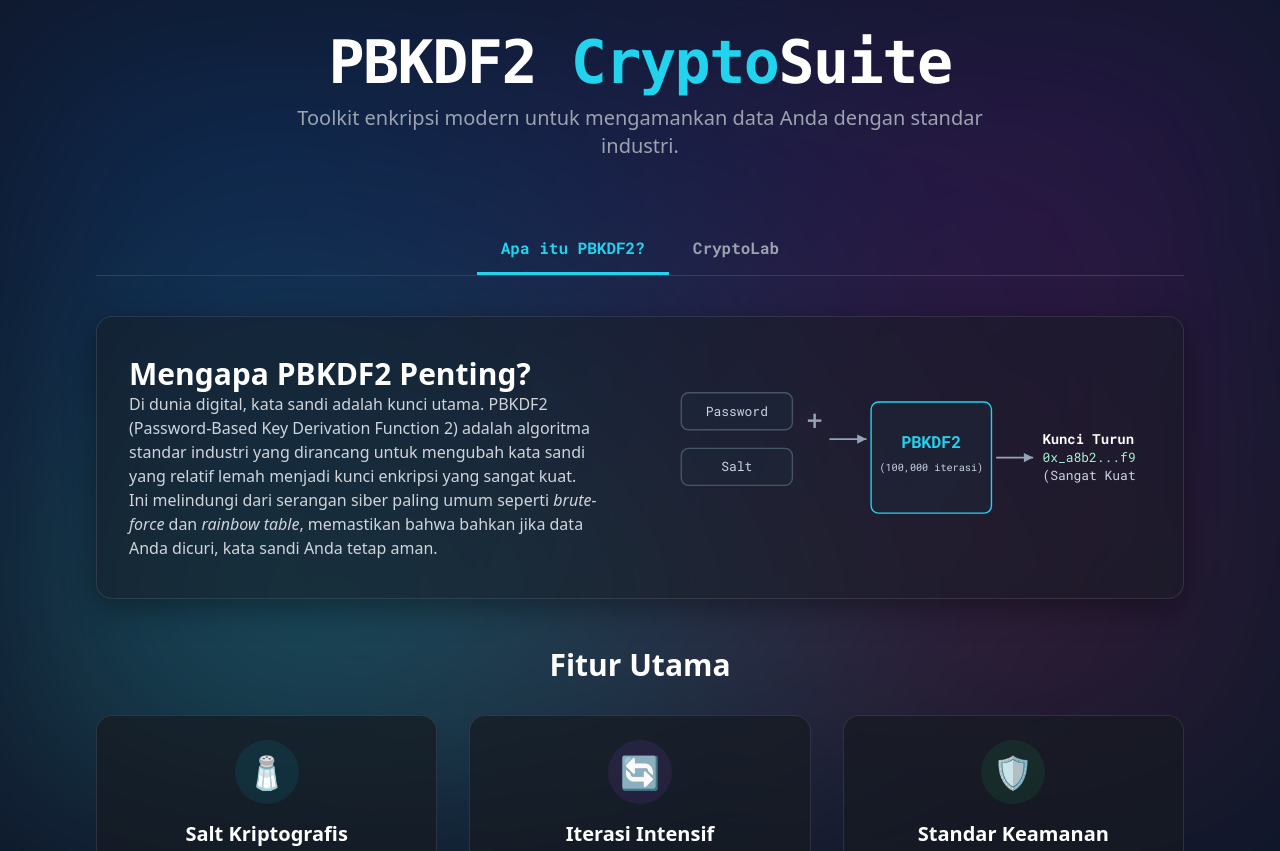
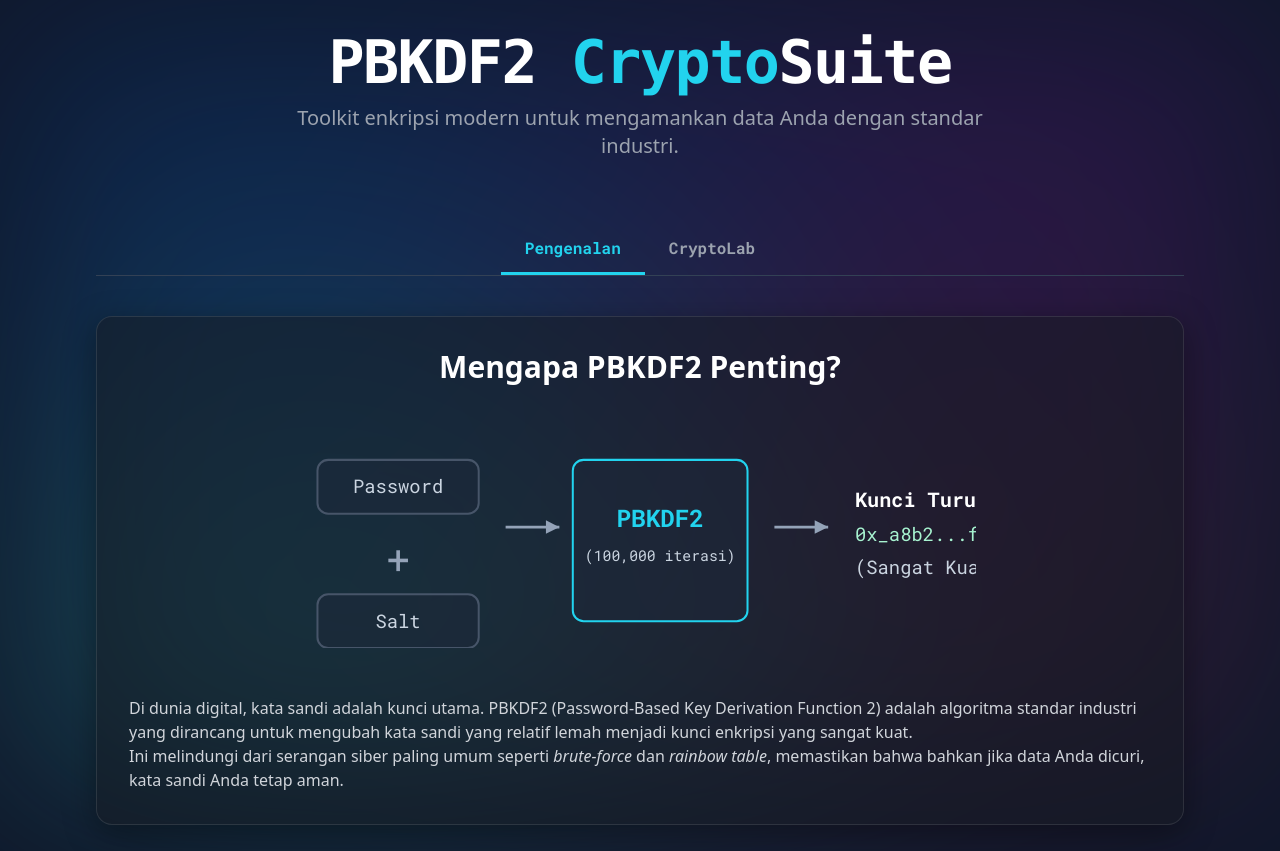
Before and after one commit to Almaghribiyya/pbkdf2-webapp, a website: page index.html in a window 1280 px wide. Shown: the top 851 px of the page. Drawn offline with nearby package versions, Linux system fonts and the light colour scheme.

Commit message:
fix: update button label and improve content layout for better readability

```diff
--- a/index.html
+++ b/index.html
@@ -31,7 +31,7 @@
 
         <!-- Navigasi Tab -->
         <div class="mb-10 flex justify-center border-b border-slate-700">
-            <button id="tab-home" class="tab-button active">Apa itu PBKDF2?</button>
+            <button id="tab-home" class="tab-button active">Pengenalan</button>
             <button id="tab-crypto" class="tab-button">CryptoLab</button>
         </div>
 
@@ -40,16 +40,11 @@
             <!-- Konten Beranda -->
             <section id="home-content">
                 <div class="space-y-12">
+                    <div class="glass-card p-6 md:p-8">
+                        <h2 class="text-3xl font-semibold text-white text-center mb-8">Mengapa PBKDF2 Penting?</h2>
 
-                    <div class="glass-card p-6 md:p-8 grid md:grid-cols-2 gap-8 items-center">
-                        <div class="prose prose-invert max-w-none">
-                            <h2 class="text-3xl font-semibold text-white">Mengapa PBKDF2 Penting?</h2>
-                            <p>Di dunia digital, kata sandi adalah kunci utama. PBKDF2 (Password-Based Key Derivation Function 2) adalah algoritma standar industri yang dirancang untuk mengubah kata sandi yang relatif lemah menjadi kunci enkripsi yang sangat kuat.</p>
-                            <p>Ini melindungi dari serangan siber paling umum seperti <em>brute-force</em> dan <em>rainbow table</em>, memastikan bahwa bahkan jika data Anda dicuri, kata sandi Anda tetap aman.</p>
-                        </div>
-
-                        <div class="flex items-center justify-center p-4">
-                            <svg viewBox="0 0 500 200" xmlns="http://www.w3.org/2000/svg" class="w-full h-auto">
+                        <div class="flex items-center justify-center p-4 mb-8">
+                            <svg viewBox="0 0 500 160" xmlns="http://www.w3.org/2000/svg" class="w-full max-w-2xl h-auto">
                                 <style>
                                     .label { font-family: 'Roboto Mono', monospace; font-size: 14px; fill: #cbd5e1; }
                                     .label-bold { font-family: 'Roboto Mono', monospace; font-size: 15px; fill: #ffffff; font-weight: bold; }
@@ -59,40 +54,47 @@
                                     .engine-text { font-family: 'Roboto Mono', monospace; font-size: 18px; fill: #22d3ee; font-weight: bold; }
                                     .key-text { font-family: 'Roboto Mono', monospace; font-size: 14px; fill: #a7f3d0; }
                                 </style>
-                                <!-- Input Password -->
-                                <rect x="10" y="30" width="120" height="40" class="box"/>
-                                <text x="70" y="55" text-anchor="middle" class="label">Password</text>
 
-                                <text x="145" y="70" class="plus">+</text>
+                                <g transform="translate(0, 20)">
+                                    <rect x="10" y="0" width="120" height="40" class="box"/>
+                                    <text x="70" y="25" text-anchor="middle" class="label">Password</text>
 
-                                <!-- Input Salt -->
-                                <rect x="10" y="90" width="120" height="40" class="box"/>
-                                <text x="70" y="115" text-anchor="middle" class="label">Salt</text>
+                                    <text x="70" y="85" text-anchor="middle" class="plus">+</text>
 
-                                <!-- Panah ke Engine -->
-                                <path d="M 170 80 L 210 80" stroke="#94a3b8" stroke-width="2"/>
-                                <path d="M 200 75 L 210 80 L 200 85" class="arrow"/>
+                                    <rect x="10" y="100" width="120" height="40" class="box"/>
+                                    <text x="70" y="125" text-anchor="middle" class="label">Salt</text>
+                                </g>
 
-                                <!-- PBKDF2 Engine -->
-                                <rect x="215" y="40" width="130" height="120" class="box" style="stroke: #22d3ee;"/>
-                                <text x="280" y="90" text-anchor="middle" class="engine-text">PBKDF2</text>
-                                <text x="280" y="115" text-anchor="middle" class="label" style="font-size: 11px;">(100,000 iterasi)</text>
+                                <g transform="translate(150, 60)">
+                                    <path d="M 0 10 L 40 10" stroke="#94a3b8" stroke-width="2"/>
+                                    <path d="M 30 5 L 40 10 L 30 15" class="arrow"/>
+                                </g>
 
-                                <!-- Panah ke Output -->
-                                <path d="M 350 100 L 390 100" stroke="#94a3b8" stroke-width="2"/>
-                                <path d="M 380 95 L 390 100 L 380 105" class="arrow"/>
+                                <g transform="translate(200, 20)">
+                                    <rect x="0" y="0" width="130" height="120" class="box" style="stroke: #22d3ee;"/>
+                                    <text x="65" y="50" text-anchor="middle" class="engine-text">PBKDF2</text>
+                                    <text x="65" y="75" text-anchor="middle" class="label" style="font-size: 11px;">(100,000 iterasi)</text>
+                                </g>
 
-                                <!-- Output Kunci -->
-                                <text x="400" y="85" text-anchor="start">
-                                    <tspan class="label-bold">Kunci Turunan</tspan>
-                                    <tspan x="400" dy="1.4em" class="key-text">0x_a8b2...f93d</tspan>
-                                    <tspan x="400" dy="1.4em" class="label">(Sangat Kuat)</tspan>
-                                </text>
+                                <g transform="translate(350, 60)">
+                                    <path d="M 0 10 L 40 10" stroke="#94a3b8" stroke-width="2"/>
+                                    <path d="M 30 5 L 40 10 L 30 15" class="arrow"/>
+                                </g>
+
+                                <g transform="translate(410, 45)">
+                                    <text y="10" text-anchor="start" class="label-bold">Kunci Turunan</text>
+                                    <text y="35" text-anchor="start" class="key-text">0x_a8b2...f93d</text>
+                                    <text y="60" text-anchor="start" class="label">(Sangat Kuat)</text>
+                                </g>
                             </svg>
+                        </div>
+
+                        <div class="prose prose-invert max-w-none text-center md:text-left">
+                            <p>Di dunia digital, kata sandi adalah kunci utama. PBKDF2 (Password-Based Key Derivation Function 2) adalah algoritma standar industri yang dirancang untuk mengubah kata sandi yang relatif lemah menjadi kunci enkripsi yang sangat kuat.</p>
+                            <p>Ini melindungi dari serangan siber paling umum seperti <em>brute-force</em> dan <em>rainbow table</em>, memastikan bahwa bahkan jika data Anda dicuri, kata sandi Anda tetap aman.</p>
                         </div>
                     </div>
 
-                    <!-- Fitur Utama -->
                     <div class="text-center">
                         <h2 class="text-3xl font-bold text-white mb-8">Fitur Utama</h2>
                         <div class="grid grid-cols-1 md:grid-cols-3 gap-8">
@@ -116,10 +118,8 @@
                 </div>
             </section>
 
-            <!-- Ini adalah bagian interaktif untuk enkripsi dan dekripsi -->
             <section id="crypto-content" class="hidden">
                 <div class="grid md:grid-cols-2 gap-8">
-                    <!-- Kolom Enkripsi -->
                     <div id="encrypt-card" class="glass-card p-6 md:p-8 flex flex-col">
                         <div class="flex items-center mb-6">
                              <svg xmlns="http://www.w3.org/2000/svg" width="32" height="32" viewBox="0 0 24 24" fill="none" stroke="currentColor" stroke-width="2" stroke-linecap="round" stroke-linejoin="round" class="text-cyan-400 mr-3"><rect x="3" y="11" width="18" height="11" rx="2" ry="2"></rect><path d="M7 11V7a5 5 0 0 1 10 0v4"></path></svg>
@@ -147,7 +147,6 @@
                         </div>
                     </div>
 
-                    <!-- Kolom Dekripsi -->
                     <div id="decrypt-card" class="glass-card p-6 md:p-8 flex flex-col">
                         <div class="flex items-center mb-6">
                             <svg xmlns="http://www.w3.org/2000/svg" width="32" height="32" viewBox="0 0 24 24" fill="none" stroke="currentColor" stroke-width="2" stroke-linecap="round" stroke-linejoin="round" class="text-pink-500 mr-3"><rect x="3" y="11" width="18" height="11" rx="2" ry="2"></rect><path d="M7 11V7a5 5 0 0 1 9.9-1"></path></svg>
@@ -187,7 +186,6 @@
         </footer>
     </div>
 
-
     <script type="module" src="src/main.js"></script>
 </body>
 </html>
```
